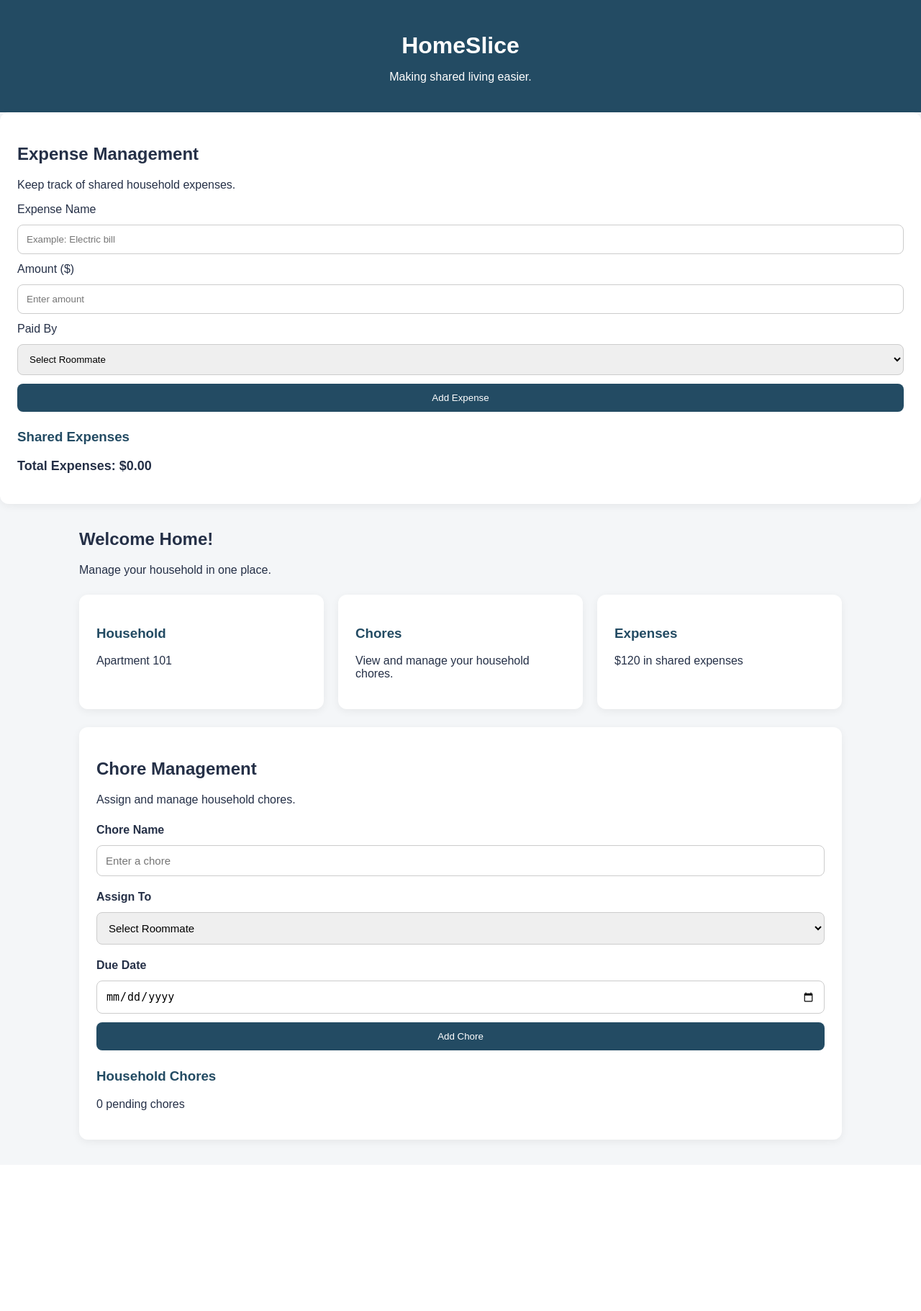
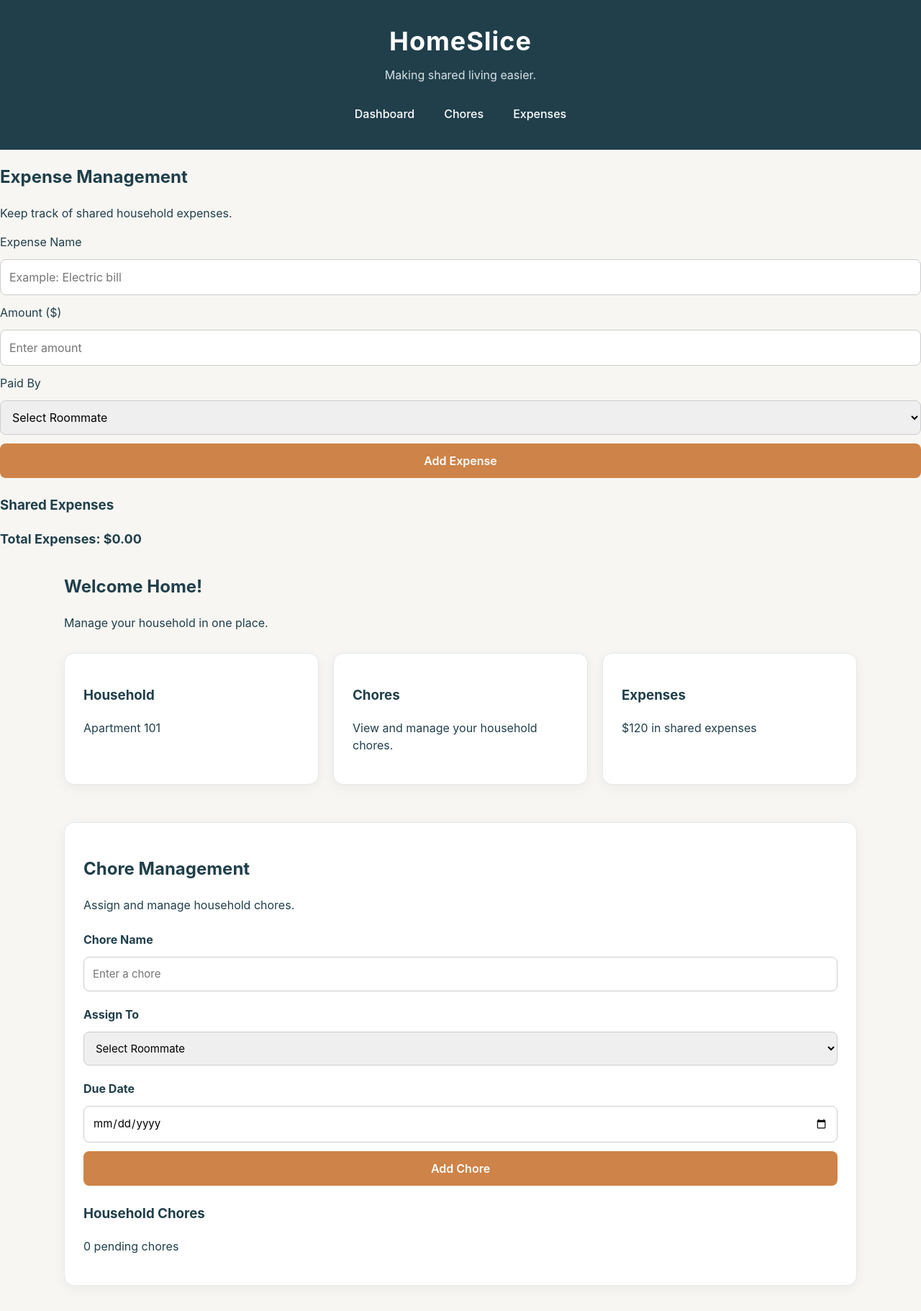
Before and after one commit to Hemicom/HomeSlice, a Spring Boot app: page / in a window 1280 px wide. Shown: the whole page at 72% size. Before the commit the page ends 1592 px from the top, so only its background shows below. Run offline with Spring Boot 4, Linux system fonts and the light colour scheme.

Commit message:
Complete chore and expense frontend features

```diff
--- a/src/main/resources/static/index.html
+++ b/src/main/resources/static/index.html
@@ -18,13 +18,18 @@
 
 <body>
 
-<!-- HomeSlice Header -->
+<!-- HomeSlice heading -->
+
 <header>
     <h1>HomeSlice</h1>
     <p>Making shared living easier.</p>
+
+    <nav aria-label="Main navigation">
+        <a href="#dashboard">Dashboard</a>
+        <a href="#chores">Chores</a>
+        <a href="#expenses">Expenses</a>
+    </nav>
 </header>
-
-<section class="card" id="expenses">
 
     <h2>Expense Management</h2>
     <p>Keep track of shared household expenses.</p>
--- a/src/main/resources/static/styles.css
+++ b/src/main/resources/static/styles.css
@@ -194,3 +194,147 @@ li {
         align-items: flex-start;
     }
 }
+
+/* HomeSlice dashboard improvements */
+
+body {
+    background: #f7f6f2;
+    color: #203f4b;
+    font-family: -apple-system, BlinkMacSystemFont,
+                 "Segoe UI", Arial, sans-serif;
+    line-height: 1.5;
+}
+
+/* Website header */
+header {
+    background: #203f4b;
+    color: white;
+    padding: 30px 25px;
+    text-align: center;
+}
+
+header h1 {
+    font-size: 36px;
+    margin: 0;
+    letter-spacing: 1px;
+}
+
+header p {
+    color: #d8e2e5;
+    margin: 8px 0;
+}
+
+/* Main content */
+main {
+    max-width: 1150px;
+    margin: 35px auto;
+    padding: 0 24px;
+}
+
+main h2 {
+    color: #203f4b;
+}
+
+/* adding Dashboard grids */
+.dashboard {
+    display: grid;
+    grid-template-columns: repeat(3, 1fr);
+    gap: 20px;
+    margin: 30px 0;
+}
+
+.card {
+    background: white;
+    padding: 26px;
+    border-radius: 14px;
+    border: 1px solid #e5e9eb;
+    box-shadow: 0 4px 16px rgba(0, 0, 0, 0.05);
+    margin-bottom: 22px;
+}
+
+.dashboard .card {
+    transition: transform 0.2s ease,
+                box-shadow 0.2s ease;
+}
+
+.dashboard .card:hover {
+    transform: translateY(-4px);
+    box-shadow: 0 8px 22px rgba(0, 0, 0, 0.10);
+}
+
+.card h3 {
+    color: #203f4b;
+}
+
+/* Forms */
+input, select {
+    max-width: 100%;
+    font: inherit;
+}
+
+input:focus, select:focus {
+    outline: 2px solid #ce8348;
+    outline-offset: 2px;
+}
+
+/* adding Buttons */
+button {
+    font: inherit;
+    transition: background-color 0.2s ease;
+}
+
+#choreForm button,
+#expenseForm button {
+    background: #ce8348;
+    color: white;
+    font-weight: 600;
+}
+
+#choreForm button:hover,
+#expenseForm button:hover {
+    background: #ad6936;
+}
+
+/* Mobile responsiveness */
+@media (max-width: 750px) {
+    .dashboard {
+        grid-template-columns: 1fr;
+    }
+
+    header h1 {
+        font-size: 28px;
+    }
+
+    main {
+        padding: 0 14px;
+    }
+
+    .card {
+        padding: 18px;
+    }
+}
+
+/* Navigation */
+nav {
+    display: flex;
+    justify-content: center;
+    flex-wrap: wrap;
+    gap: 25px;
+    margin-top: 22px;
+}
+
+nav a {
+    color: white;
+    text-decoration: none;
+    font-weight: 500;
+    padding: 8px;
+    border-radius: 6px;
+}
+
+nav a:hover {
+    background: rgba(255, 255, 255, 0.15);
+}
+
+html {
+    scroll-behavior: smooth;
+}
```
